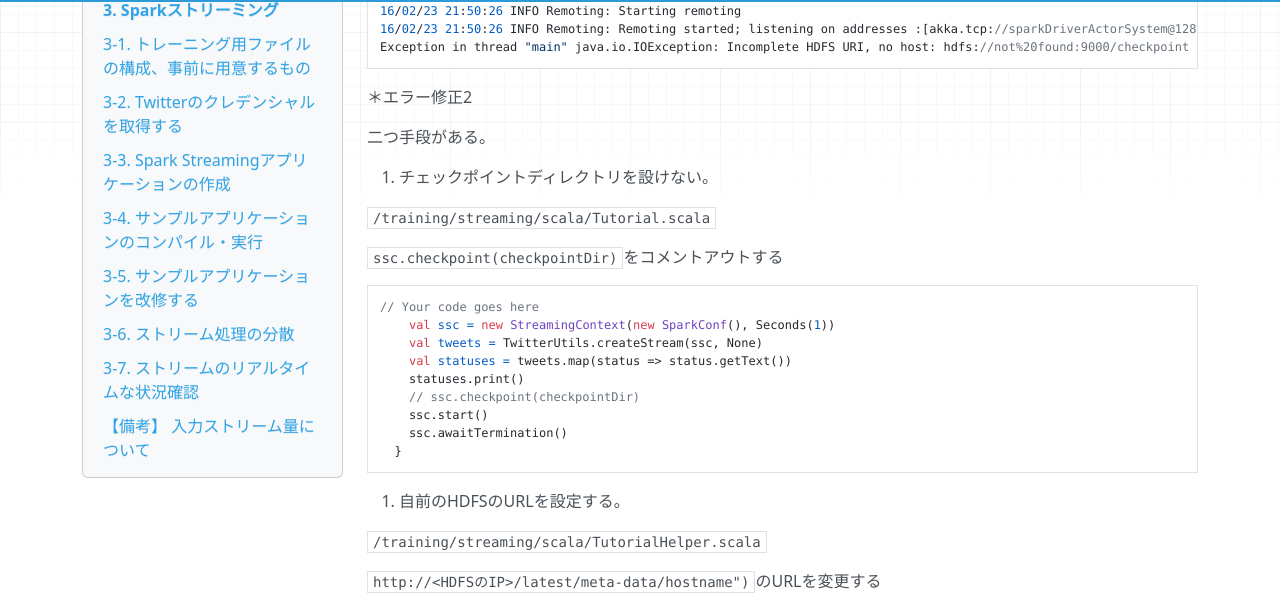
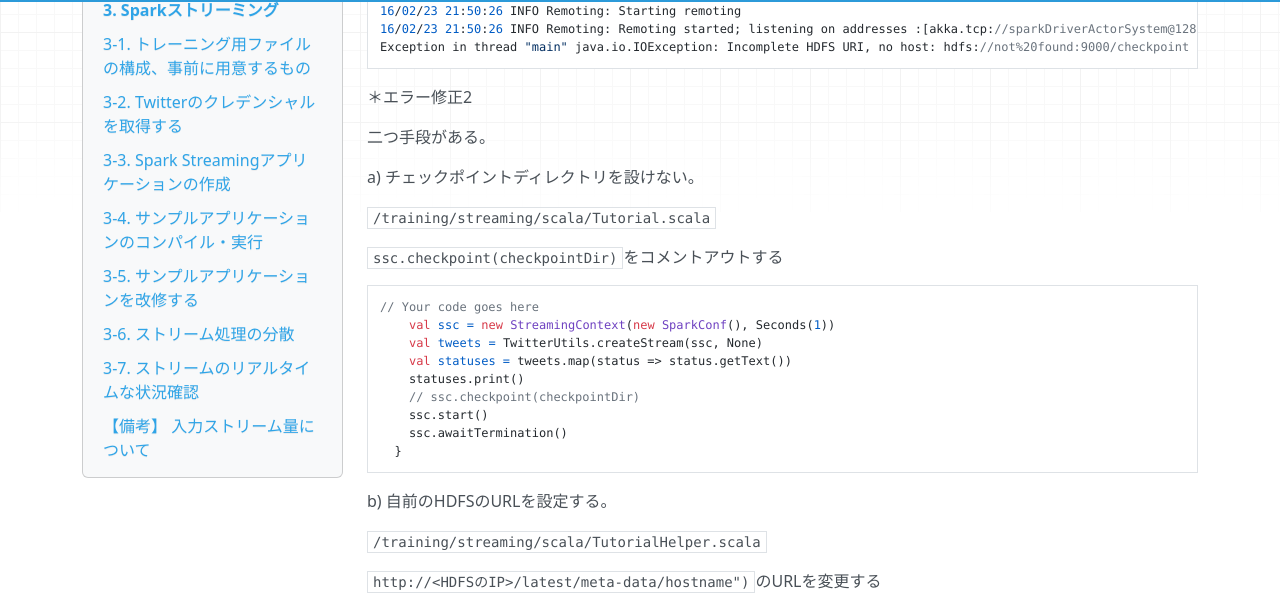
Before and after one commit to m-kiuchi/AMPcamp-ja, an MkDocs documentation site: the page built from docs/spark-streaming.md, in a window 1280 px wide and 900 px high, scrolled down 8386 px. Shown: the part 94-693 px from the top of the window. Built offline with MkDocs 1.6.1, drawn with Linux system fonts in a browser that asks for light colours; nearby versions of some CDN libraries; old or Windows-style settings are respelled for this version of MkDocs; part of the change alters nothing that is shown.

````diff
--- a/docs/spark-streaming.md
+++ b/docs/spark-streaming.md
@@ -299,7 +299,7 @@ Exception in thread "main" java.io.IOException: Incomplete HDFS URI, no host: hd
 
 二つ手段がある。
 
-1. チェックポイントディレクトリを設けない。
+a) チェックポイントディレクトリを設けない。
 
 `/training/streaming/scala/Tutorial.scala`
 
@@ -316,7 +316,7 @@ Exception in thread "main" java.io.IOException: Incomplete HDFS URI, no host: hd
   }
 ```
 
-2. 自前のHDFSのURLを設定する。
+b) 自前のHDFSのURLを設定する。
 
 `/training/streaming/scala/TutorialHelper.scala`
 
````
